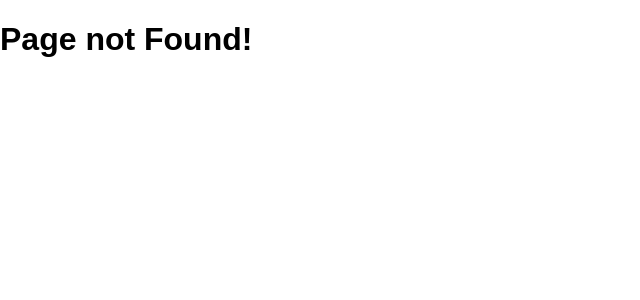
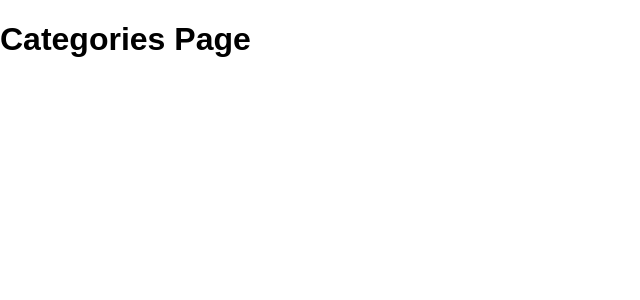
Before and after one commit to lucasmaiaesilva/read-project, a React (Create React App) app: page /categories in a window 1280 px wide. Before the commit this address had no page. Shown: the top 300 px of the page, without its empty margins (0-640 px from the left). Built offline with nearby package versions, Linux system fonts and the light colour scheme.

Commit message:
Add categories structure

```diff
--- a/src/App.js
+++ b/src/App.js
@@ -3,6 +3,7 @@ import { Route, Switch } from 'react-router-dom'
 import Posts from './components/Posts'
 import Post from './components/Post'
 import Notfound from './components/Notfound'
+import Categories from './components/Categories'
 
 class App extends Component {
 
@@ -12,6 +13,7 @@ class App extends Component {
         <Switch>
           <Route exact path="/" component={Posts} />
           <Route path="/posts/:id" component={Post} />
+          <Route path="/categories" component={Categories} />
           <Route component={Notfound} />
         </Switch>
       </div>
--- /dev/null
+++ b/src/components/Categories/index.js
@@ -0,0 +1,5 @@
+import React from 'react'
+
+const Categories = () => <h1> Categories Page </h1>
+
+export default Categories
```
